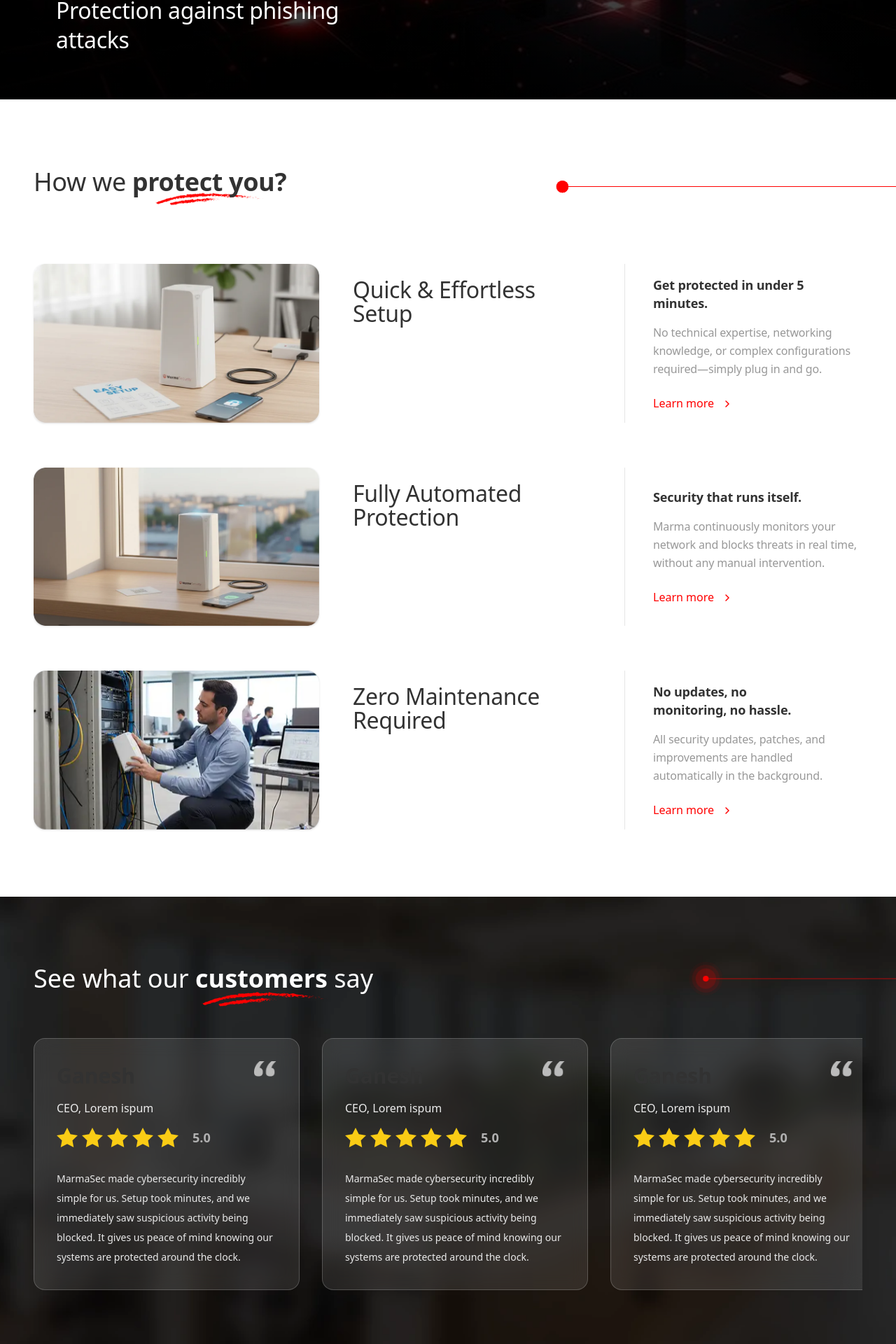
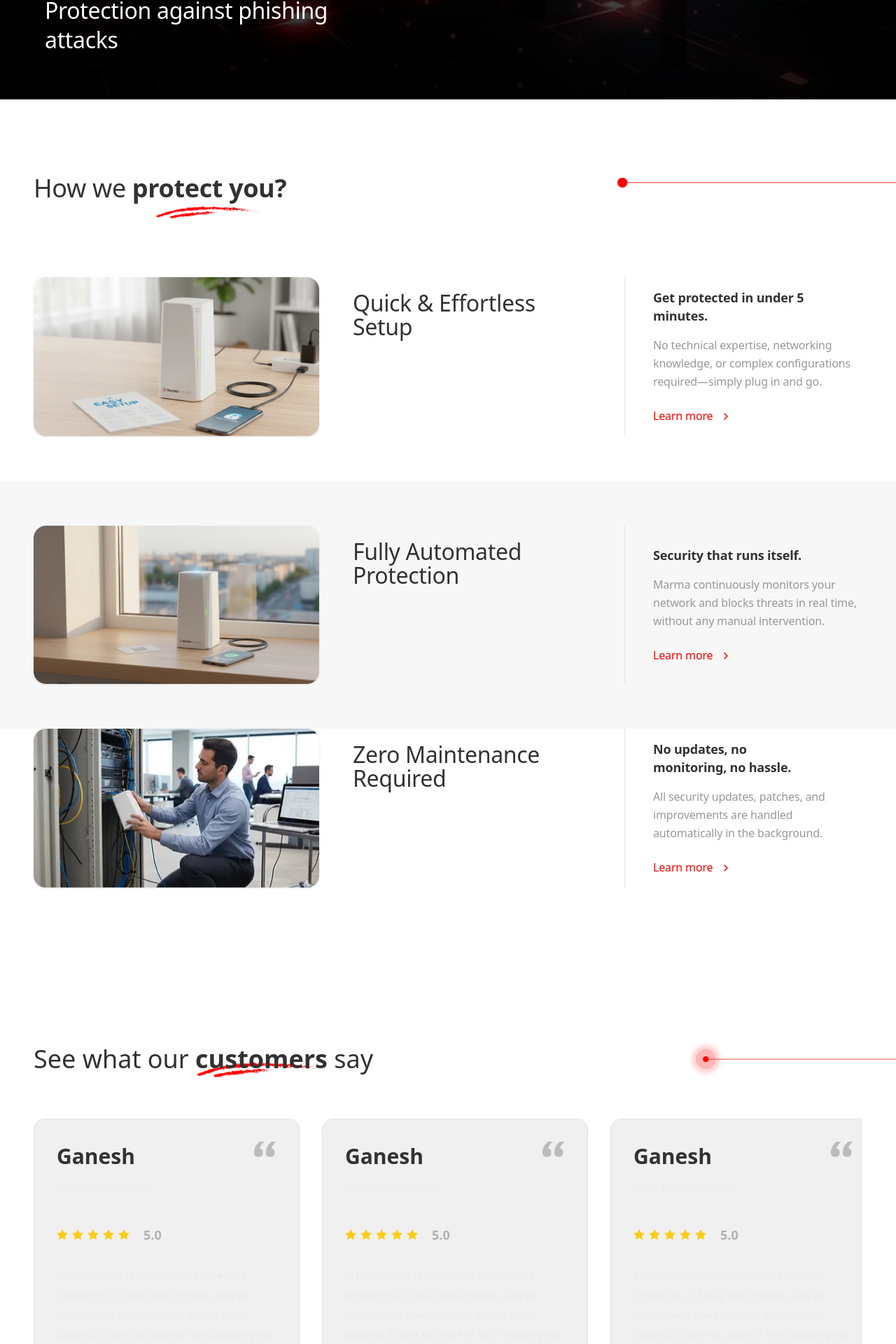
Before and after one commit to vinay-uelement/marma-security, a Next.js app: page / in a window 1280 px wide. Shown: the part 5013-6933 px from the top of the page at 70% size. Built offline with nearby package versions, Linux system fonts and the light colour scheme.

Commit message:
Update Testimonials UI and HowWeProtect responsiveness

```diff
--- a/app/globals.css
+++ b/app/globals.css
@@ -518,27 +518,27 @@ img {
 }
 
 .home-protect-heading {
-  @apply font-title font-normal text-[26px] md:text-[36px] leading-[1.2]  tracking-[-0.01em] text-[#323232];
+  @apply font-title font-medium md:font-normal text-[14px] md:text-[36px] leading-[21px] md:leading-[62px] tracking-normal md:tracking-[-0.01em] text-[#323232];
 }
 
 .home-protect-title {
-  @apply font-body font-light text-[26px] md:text-[28px] lg:text-[32px] leading-[1.3] md:leading-[34px] tracking-[-0.01em] text-[#323232];
+  @apply font-body font-normal md:font-light text-[12px] md:text-[28px] lg:text-[32px] leading-[18px] md:leading-[34px] tracking-[-0.01em] text-[#323232];
 }
 
 .home-protect-strong {
-  @apply font-body font-semibold text-[18px] leading-[26px] tracking-[-0.01em] text-[#323232];
+  @apply font-body font-semibold text-[12px] md:text-[18px] leading-[18px] md:leading-[26px] tracking-[-0.01em] md:tracking-[-0.01em] text-[#323232];
 }
 
 .home-protect-desc {
-  @apply font-body font-light text-[16px] leading-[26px] tracking-[-0.01em] text-[#989898];
+  @apply font-body font-light text-[10px] md:text-[16px] leading-[18px] md:leading-[26px] tracking-normal md:tracking-[-0.01em] text-[#989898];
 }
 
 .home-protect-link {
-  @apply font-body text-[16px] text-[#FF0000];
+  @apply font-title font-normal text-[13px] md:text-[16px] leading-[34px] md:leading-normal tracking-[-0.01em] text-[#FF0000];
 }
 
 .home-protection-banner-title {
-  @apply font-title font-normal text-[32px] leading-[42px] tracking-[-0.01em] text-[#FFFFFF];
+  @apply font-title font-normal text-[14px] md:text-[24px] lg:text-[32px] leading-[42px] tracking-[-0.01em] text-[#FFFFFF];
 }
 
 .home-challenge-heading {
--- a/components/home/HowWeProtect.tsx
+++ b/components/home/HowWeProtect.tsx
@@ -18,8 +18,8 @@ const features: FeatureItem[] = [
         title: "Quick & Effortless Setup",
         description: (
             <>
-                <strong className="home-protect-strong block mb-4">Get protected in under 5<br />minutes.</strong>
-                <p className="home-protect-desc mb-6">
+                <strong className="home-protect-strong block mb-[2px] md:mb-4">Get protected in under 5<br />minutes.</strong>
+                <p className="home-protect-desc mb-[10px] md:mb-6">
                     No technical expertise, networking knowledge, or complex configurations required—simply plug in and go.
                 </p>
                 <Link href="#" className="flex items-center gap-4 group w-fit">
@@ -38,11 +38,11 @@ const features: FeatureItem[] = [
     {
         id: "automated-protection",
         image: "/images/home/protection-homepage.webp", // Using placeholder, user to replace
-        title: "Fully Automated \nProtection",
+        title: "Fully Automated Protection",
         description: (
             <>
-                <strong className="home-protect-strong block mb-4">Security that runs itself.</strong>
-                <p className="home-protect-desc mb-6">
+                <strong className="home-protect-strong block mb-[2px] md:mb-4">Security that runs itself.</strong>
+                <p className="home-protect-desc mb-[10px] md:mb-6">
                     Marma continuously monitors your network and blocks threats in real time, without any manual intervention.
                 </p>
                 <Link href="#" className="flex items-center gap-4 group w-fit">
@@ -61,11 +61,11 @@ const features: FeatureItem[] = [
     {
         id: "zero-maintenance",
         image: "/images/features/zero-maintainace.webp", // Using placeholder, user to replace
-        title: "Zero Maintenance \nRequired",
+        title: "Zero Maintenance Required",
         description: (
             <>
-                <strong className="home-protect-strong block mb-4">No updates, no <br />monitoring, no hassle.</strong>
-                <p className="home-protect-desc mb-6">
+                <strong className="home-protect-strong block mb-[2px] md:mb-4">No updates, no <br />monitoring, no hassle.</strong>
+                <p className="home-protect-desc mb-[10px] md:mb-6">
                     All security updates, patches, and improvements are handled automatically in the background.
                 </p>
                 <Link href="#" className="flex items-center gap-4 group w-fit">
@@ -85,40 +85,85 @@ const features: FeatureItem[] = [
 
 export default function HowWeProtect() {
     return (
-        <section className="w-full max-w-[1440px] mx-auto px-6 lg:px-12 py-20 md:py-24 bg-[#FFFFFF]">
+        <section className="w-full bg-[#FFFFFF]">
 
             {/* Header Section */}
-            <div className="relative flex flex-col md:flex-row justify-between items-start mb-16 md:mb-24 gap-8 text-center md:text-left">
+            <div className="w-full max-w-[1440px] mx-auto px-6 lg:px-12 pt-20 md:pt-24">
+                <div className="relative flex flex-col md:flex-row justify-between items-start mb-12 md:mb-24 gap-4 md:gap-8 text-left w-full sm:h-[80px] md:h-auto">
 
-                <h2 className="home-protect-heading w-full md:max-w-[520px]">
-                    How we <HighlightedText
-                        text="protect you?"
-                        className="font-bold text-[#323232]"
-                        imageClassName="absolute h-auto object-contain pointer-events-none -z-10 bottom-[-20px] md:bottom-[-24px]  left-2/4 -translate-x-1/2 w-[70%]"
-                    />
-                </h2>
-
-                <div className="hidden md:block absolute right-0 top-0">
-
-                    <div className="relative w-screen right-1/2 translate-x-1/2">
-
+                    {/* Decorative Red Line Graphic (Mobile & Tablet Layout) -> Absolute to not push content down */}
+                    <div className="flex md:hidden absolute top-[-10px] sm:top-[-20px] right-[-24px] items-start justify-end w-[280px] pointer-events-none overflow-hidden z-0">
+                        <div className="w-full flex justify-end">
                             <DecorativeLine
                                 viewBox="0 0 700 80"
                                 points="100,40 1100,40"
                                 dots={[{ cx: 100, cy: 40, rippleCount: 3 }]}
-                            className="w-[400px] lg:w-[500px] h-auto ml-auto"
+                                className="w-full h-auto translate-x-[15%]"
                             />
+                        </div>
+                    </div>
 
+                    <h2 className="home-protect-heading w-full md:max-w-[520px] relative z-10">
+                        How we <HighlightedText
+                            text="protect you?"
+                            className="font-bold text-[#323232]"
+                            imageClassName="absolute h-auto object-contain pointer-events-none -z-10 bottom-[-10px] md:bottom-[-24px]  left-2/4 -translate-x-1/2 w-[70%]"
+                        />
+                    </h2>
+
+                    {/* Decorative Red Line Graphic (Desktop Layout) */}
+                    <div className="hidden md:block absolute right-0 top-0 pointer-events-none z-0">
+                        <div className="relative w-screen right-1/2 translate-x-1/2">
+                            <DecorativeLine
+                                viewBox="0 0 700 80"
+                                points="100,40 1100,40"
+                                dots={[{ cx: 100, cy: 40, rippleCount: 3 }]}
+                                className="w-[300px] lg:w-[400px] h-auto ml-auto"
+                            />
+                        </div>
                     </div>
 
                 </div>
-
             </div>
 
             {/* Features List Layout */}
-            <div className="flex flex-col gap-12 lg:gap-16">
-                {features.map((feature) => (
-                    <div key={feature.id} className="grid grid-cols-1 md:grid-cols-[1fr_1fr] lg:grid-cols-[1.2fr_1fr_1fr] gap-4 md:gap-8 lg:gap-12 items-center text-center md:text-left md:items-center">
+            <div className="flex flex-col w-full pb-8 md:pb-16">
+                {features.map((feature, index) => (
+                    <div key={feature.id} className={`w-full ${index === 1 ? 'bg-[#F7F7F7] py-12 lg:py-16' : 'bg-[#FFFFFF]  pb-12 lg:pb-16'}`}>
+                        <div className="w-full max-w-[1440px] mx-auto px-6 lg:px-12">
+
+                            {/* MOBILE & TABLET LAYOUT */}
+                            <div className="grid grid-cols-[1fr_1.1fr] sm:grid-cols-[1fr_1.2fr] md:grid-cols-2 lg:hidden gap-3 sm:gap-6 md:gap-8 items-stretch text-left w-full">
+
+                                {/* Column 1: Title + Image */}
+                                <div className="flex flex-col gap-0 md:gap-4">
+                                    <h3 className="home-protect-title whitespace-pre-line text-left">
+                                        {feature.title}
+                                    </h3>
+                                    <div className="relative w-full aspect-[427/237] rounded-[8px] md:rounded-[12px] overflow-hidden shadow-sm mt-5 md:mt-auto border border-[#E5E5E5]/50">
+                                        <div className="bg-gray-100 w-full h-full absolute inset-0 z-0" />
+                                        <Image
+                                            src={feature.image}
+                                            alt={feature.title}
+                                            fill
+                                            sizes="(max-width: 1024px) 100vw, 50vw"
+                                            className="object-cover relative z-10"
+                                        />
+                                        {/* Mobile diamond accent overlay bottom-right based on SS */}
+                                        <div className="absolute right-1 bottom-1 z-20 opacity-30 select-none pointer-events-none">
+                                            <svg width="6" height="6" viewBox="0 0 10 10" fill="currentColor" className="text-white"><path d="M5 0L6.5 3.5L10 5L6.5 6.5L5 10L3.5 6.5L0 5L3.5 3.5L5 0Z"/></svg>
+                                        </div>
+                                    </div>
+                                </div>
+
+                                {/* Column 2: Description Data Area */}
+                                <div className="flex flex-col justify-start text-left h-full pt-[2px]">
+                                    {feature.description}
+                                </div>
+                            </div>
+
+                            {/* DESKTOP LAYOUT (UNCHANGED) */}
+                            <div className="hidden lg:grid grid-cols-1 md:grid-cols-[1fr_1fr] lg:grid-cols-[1.2fr_1fr_1fr] gap-4 md:gap-8 lg:gap-12 items-center text-center md:text-left md:items-center">
 
                                 {/* 1. Image Column */}
                                 <div className="relative w-full max-w-[427px] aspect-[427/237] rounded-[16px] overflow-hidden shadow-sm mb-4 md:mb-0 mx-auto">
@@ -147,6 +192,9 @@ export default function HowWeProtect() {
                                 </div>
 
                             </div>
+
+                        </div>
+                    </div>
                 ))}
             </div>
 
--- a/components/home/ProtectionBanner.tsx
+++ b/components/home/ProtectionBanner.tsx
@@ -20,7 +20,7 @@ export default function ProtectionBanner() {
                 <div className="absolute inset-x-0 bottom-0 h-1/2 bg-gradient-to-t from-black/80 to-transparent pointer-events-none z-0" />
 
                 {/* Bottom Text */}
-                <div className="absolute bottom-6 inset-x-0 w-full text-center md:text-left md:bottom-12 md:left-12 lg:bottom-16 lg:left-16 z-10 px-4">
+                <div className="absolute bottom-6 left-6 md:bottom-12 md:left-12 lg:bottom-16 lg:left-16 z-10 pr-6 text-left">
                     <h2 className="home-protection-banner-title">
                         Protection against phishing <br className="hidden sm:block" />attacks
                     </h2>
--- a/components/testimonial/Testimonial.tsx
+++ b/components/testimonial/Testimonial.tsx
@@ -36,27 +36,16 @@ const testimonials = [
 export default function Testimonial() {
   return (
     <section className="relative w-full py-16 lg:py-24 overflow-hidden">
-      {/* Background Image with Blur and Overlay */}
-      <div className="absolute inset-0 z-0">
-        {/* The user will add the actual image named testimonial-home */}
-        <div
-          className="absolute inset-0 bg-cover bg-center"
-          style={{
-            backgroundImage: `url('/images/home/Testimonial-section.webp')`,
-          }}
-        />
-        {/* Dark overlay and blur effect */}
-        <div className="absolute " />
-      </div>
+      {/* Removed Background Image */}
 
       <div className="relative z-10 w-full mb-10 lg:mb-16 pl-6 lg:pl-12 pr-0 max-w-[1440px] mx-auto">
         <div className="flex flex-col items-center text-center md:flex-row md:items-center md:text-left justify-between gap-6 md:gap-12 relative w-full">
-          <h2 className="tm-header-pro text-white whitespace-normal md:whitespace-nowrap w-full">
+          <h2 className="tm-header-pro text-[#323232] whitespace-normal md:whitespace-nowrap w-full">
             See what our{" "}
             <HighlightedText
               text="customers"
-              className="text-[#FFF] font-bold"
-              imageClassName="bottom-[-20px] right-0 md:bottom-[-33px]"
+              className="text-[#323232] font-bold"
+              imageClassName="bottom-[-10px] md:bottom-[-20px] left-0 md:left-2/4 md:-translate-x-1/2 w-[100%]"
             />{" "}
             say
           </h2>
@@ -77,13 +66,11 @@ export default function Testimonial() {
 
       <div className="relative z-10 max-w-[1440px] mx-auto px-6 lg:px-12">
         {/* Testimonial Cards */}
-        <div className="flex gap-8 overflow-x-auto pb-4 snap-x snap-mandatory scrollbar-hide">
+        <div className="flex gap-8 overflow-x-auto pb-8 snap-x snap-mandatory scrollbar-hide">
           {testimonials.map((testimonial, index) => (
             <div
               key={index}
-              className="relative bg-white/10 backdrop-blur-md border border-white/20 rounded-2xl p-8 flex flex-col
-        flex-shrink-0 w-[85vw] sm:w-[70vw] md:w-[45vw] lg:w-[30vw] xl:w-[380px]
-        snap-start"
+              className="relative bg-[#F0F0F0] border border-[#D9D9D98C] rounded-2xl p-8 flex flex-col flex-shrink-0 w-[85vw] sm:w-[70vw] md:w-[45vw] lg:w-[30vw] xl:w-[380px] snap-start"
             >
               {/* Quote Icon */}
               <div className="absolute top-8 right-8">
@@ -97,9 +84,9 @@ export default function Testimonial() {
               </div>
 
               {/* Header: Name and Title */}
-              <div className="">
-                <h3 className="tm-card-name-bold mb-1">{testimonial.name}</h3>
-                <p className="tm-card-subtitle-reg ">{testimonial.title}</p>
+              <div className="mb-[24px]">
+                <h3 className="tm-card-name-bold mb-1 text-[#323232]">{testimonial.name}</h3>
+                <p className="tm-card-subtitle-reg text-[#727272]">{testimonial.title}</p>
               </div>
 
               {/* Rating Stars */}
@@ -108,8 +95,8 @@ export default function Testimonial() {
                   {[...Array(5)].map((_, i) => (
                     <svg
                       key={i}
-                      width="30"
-                      height="30"
+                      width="16"
+                      height="15"
                       viewBox="0 0 16 15"
                       fill="none"
                       xmlns="http://www.w3.org/2000/svg"
@@ -121,13 +108,13 @@ export default function Testimonial() {
                     </svg>
                   ))}
                 </div>
-                <span className="tm-card-rating ml-3">
+                <span className="tm-card-rating ml-3 text-[#323232]">
                   {testimonial.rating.toFixed(1)}
                 </span>
               </div>
 
               {/* Content */}
-              <p className="tm-card-text-body">{testimonial.content}</p>
+              <p className="tm-card-text-body text-[#727272] leading-relaxed">{testimonial.content}</p>
             </div>
           ))}
         </div>
```
Lines whose indentation alone changed are shown as unchanged.
